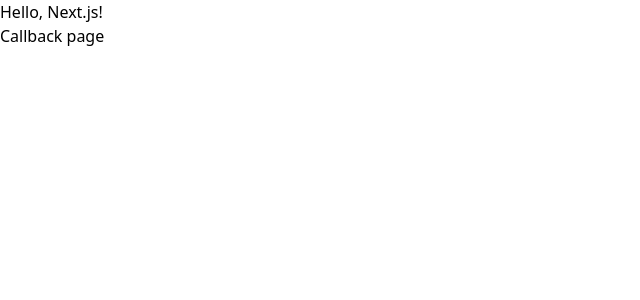
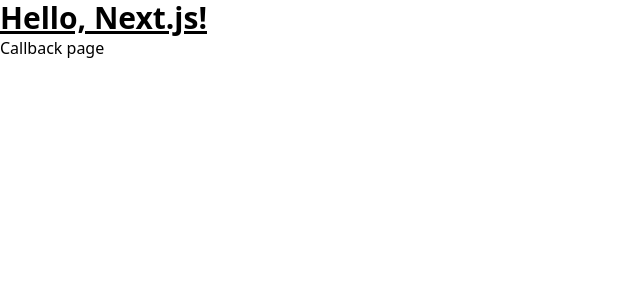
Before and after one commit to Arcader717/basic-next, a Next.js app: page / in a window 1280 px wide. Shown: the top 300 px of the page, without its empty margins (0-640 px from the left). Built offline with nearby package versions, Linux system fonts and the light colour scheme.

Commit message:
Update page.tsx

```diff
--- a/app/page.tsx
+++ b/app/page.tsx
@@ -1,12 +1,10 @@
-'use client'
-
 import Link from 'next/link';
 import './global.css';
 
 const Page: React.FC = () => {
   return (
     <div>
-      <h1>Hello, Next.js!</h1>
+      <h1 className="text-3xl font-bold underline">Hello, Next.js!</h1>
       <Link href="/callback">
         <a>Callback page</a>
       </Link>
```
